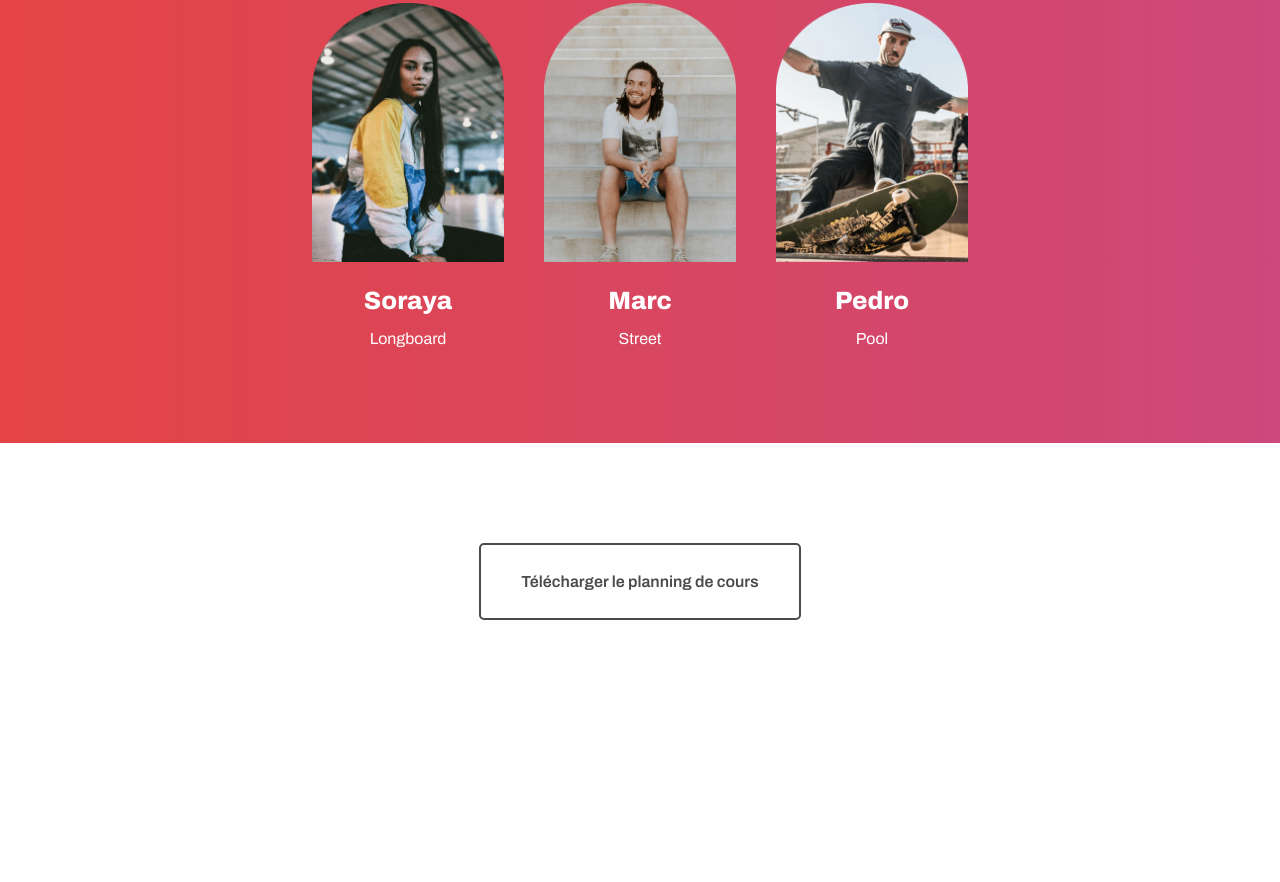
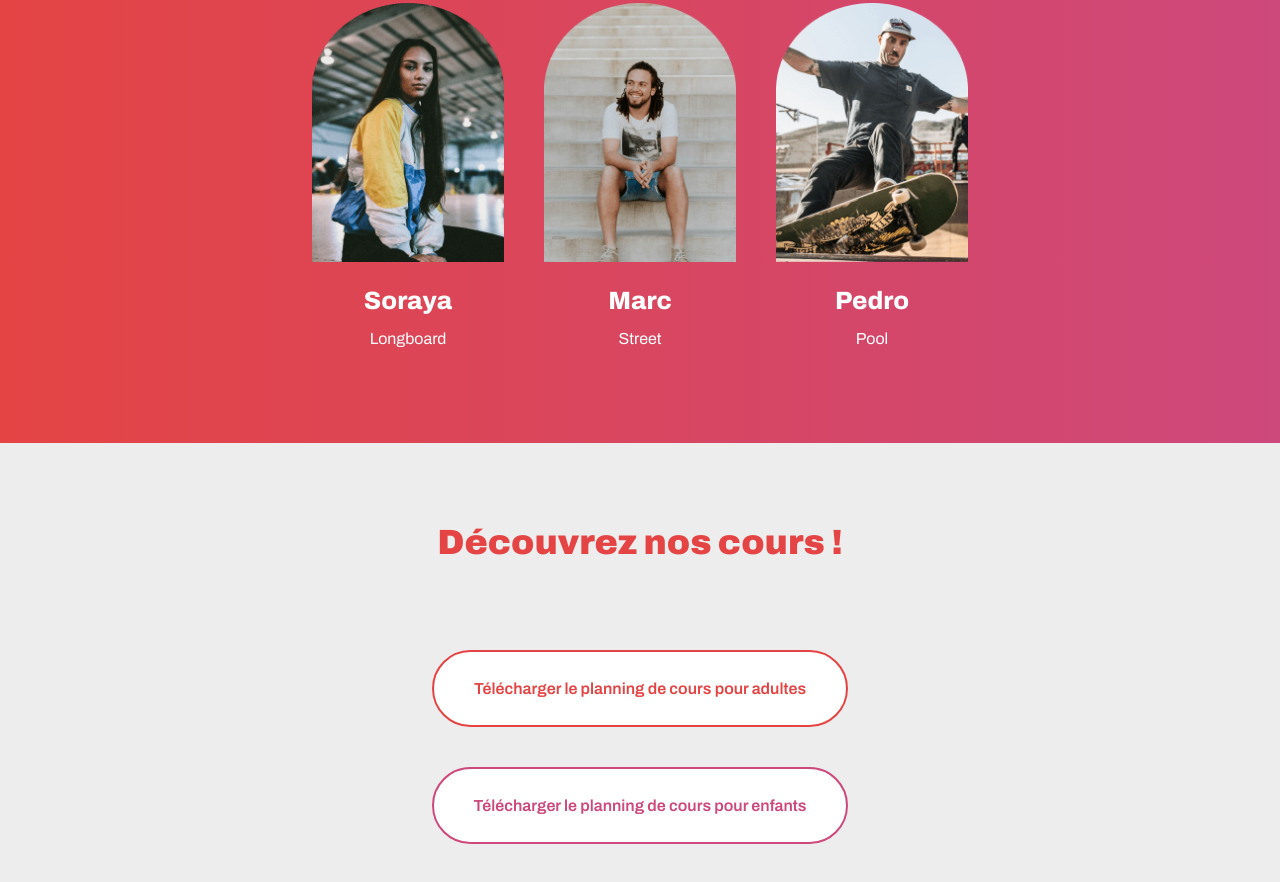
Before and after one commit to MarionCorvez/riding-cities, a plain HTML site: page index.html in a window 1280 px wide. Shown: the part 1517-2399 px from the top of the page. Before the commit the page ends 2237 px from the top, so only its background shows below. Drawn offline with Linux system fonts and the light colour scheme.

Commit message:
Step 2: Changing the downloads section

```diff
--- a/index.html
+++ b/index.html
@@ -59,9 +59,11 @@
 						</article>
 					</div>
 				</section>
-				<section>
-					<div class="directionRow">
-						<a class="button buttonDrakGreyColor" href="documents/planning">Télécharger le planning de cours</a>
+				<section class="sectionLightGreyBackground">
+					<h2>Découvrez nos cours !</h2>
+					<div class="directionColumn">
+						<a class="button buttonMainColor buttonRounded buttonHighlight" href="documents/planning-adultes.pdf">Télécharger le planning de cours pour adultes</a>
+						<a class="button buttonSecondColor buttonRounded buttonHighlight" href="documents/planning-enfants.pdf">Télécharger le planning de cours pour enfants</a>
 					</div>
 				</section>
 			</main>
```
